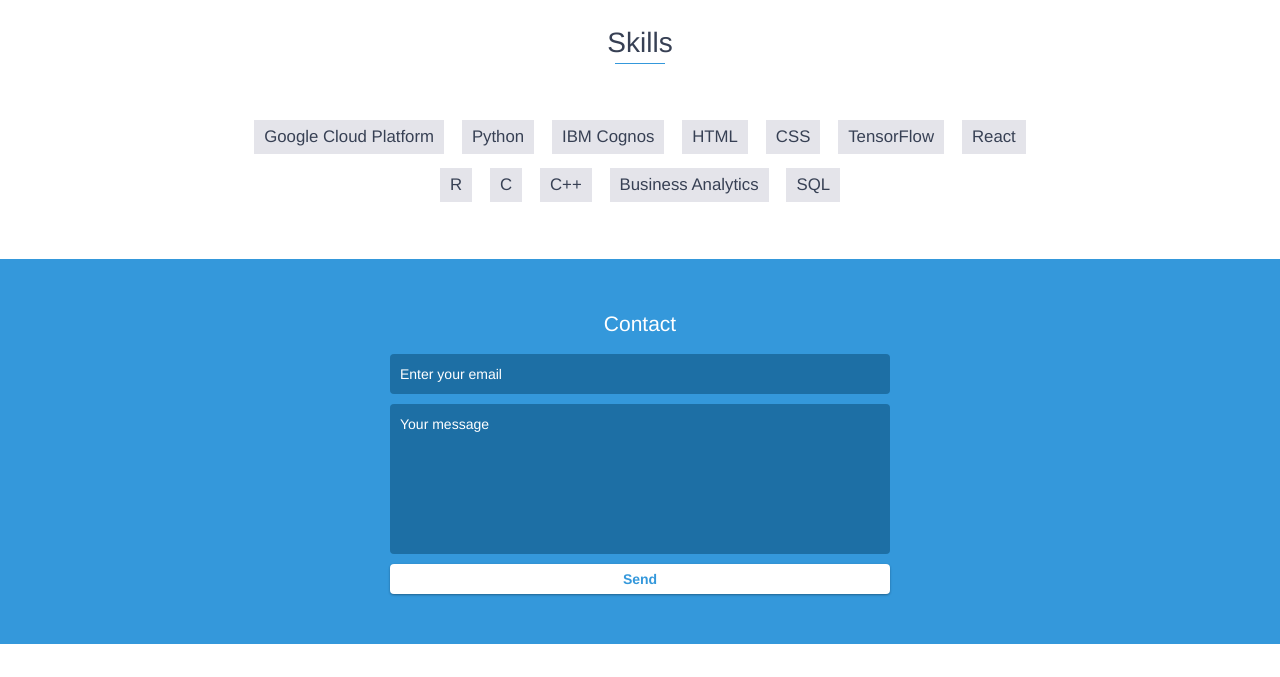
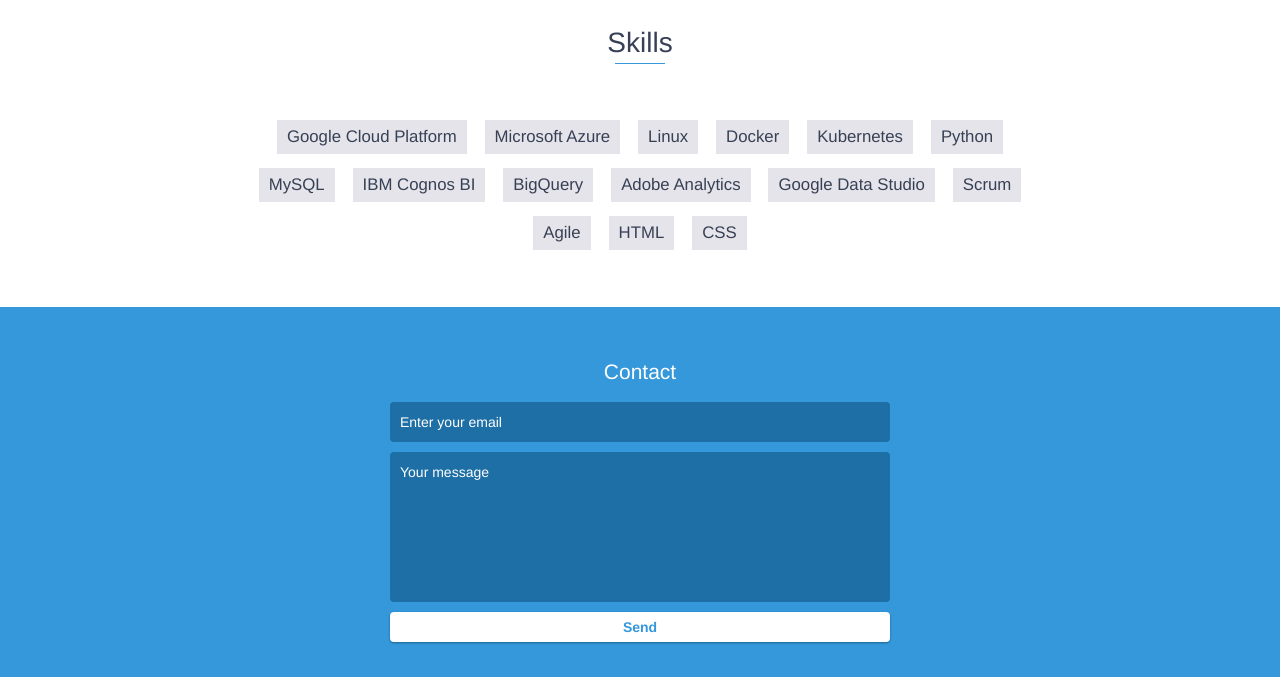
Before and after one commit to pilotudesh/pilotudesh.github.io, a website: page index.html in a window 1280 px wide. Shown: the part 2740-3417 px from the top of the page. Drawn offline with nearby package versions, Linux system fonts and the light colour scheme.

Commit message:
Update index.html

```diff
--- a/index.html
+++ b/index.html
@@ -50,7 +50,7 @@
         <div id="lead-content">
             <h1>Udesh Udayakumar</h1>
             <h2>Aspiring Pilot and Developer</h2>
-            <a href="https://github.com/pilotudesh/pilotudesh.github.io/raw/master/Udesh%20Resume.pdf" class="btn-rounded-white">Download Resume</a>
+            <a href="https://github.com/pilotudesh/pilotudesh.github.io/blob/master/Udesh%20Resume-2021.pdf" class="btn-rounded-white">Download Resume</a>
         </div>
         <!-- End #lead-content -->
 
@@ -153,17 +153,20 @@
         <h2 class="heading">Skills</h2>
         <ul>
             <li>Google Cloud Platform</li>
+            <li>Microsoft Azure</li>
+            <li>Linux</li>
+            <li>Docker</li>
+            <li>Kubernetes</li>
             <li>Python</li>
-            <li>IBM Cognos</li>
+	    <li>MySQL</li>
+            <li>IBM Cognos BI</li>
+            <li>BigQuery</li>
+            <li>Adobe Analytics</li>
+            <li>Google Data Studio</li>
+            <li>Scrum</li>
+            <li>Agile</li>
             <li>HTML</li>
             <li>CSS</li>
-            <li>TensorFlow</li>
-            <li>React</li>
-            <li>R</li>
-            <li>C</li>
-            <li>C++</li>
-            <li>Business Analytics</li>
-            <li>SQL</li>
         </ul>
     </div>
     <!-- End #skills -->
```
